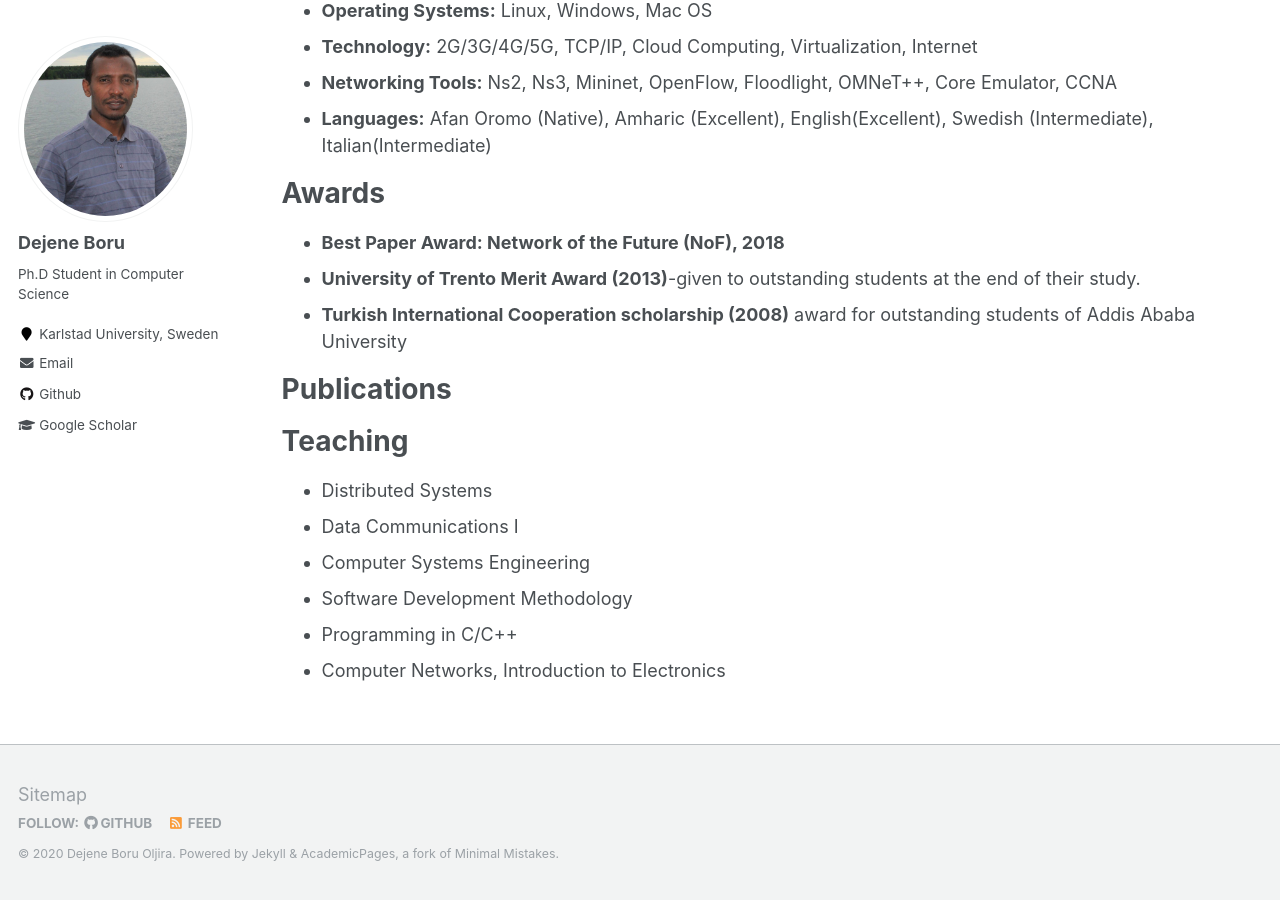
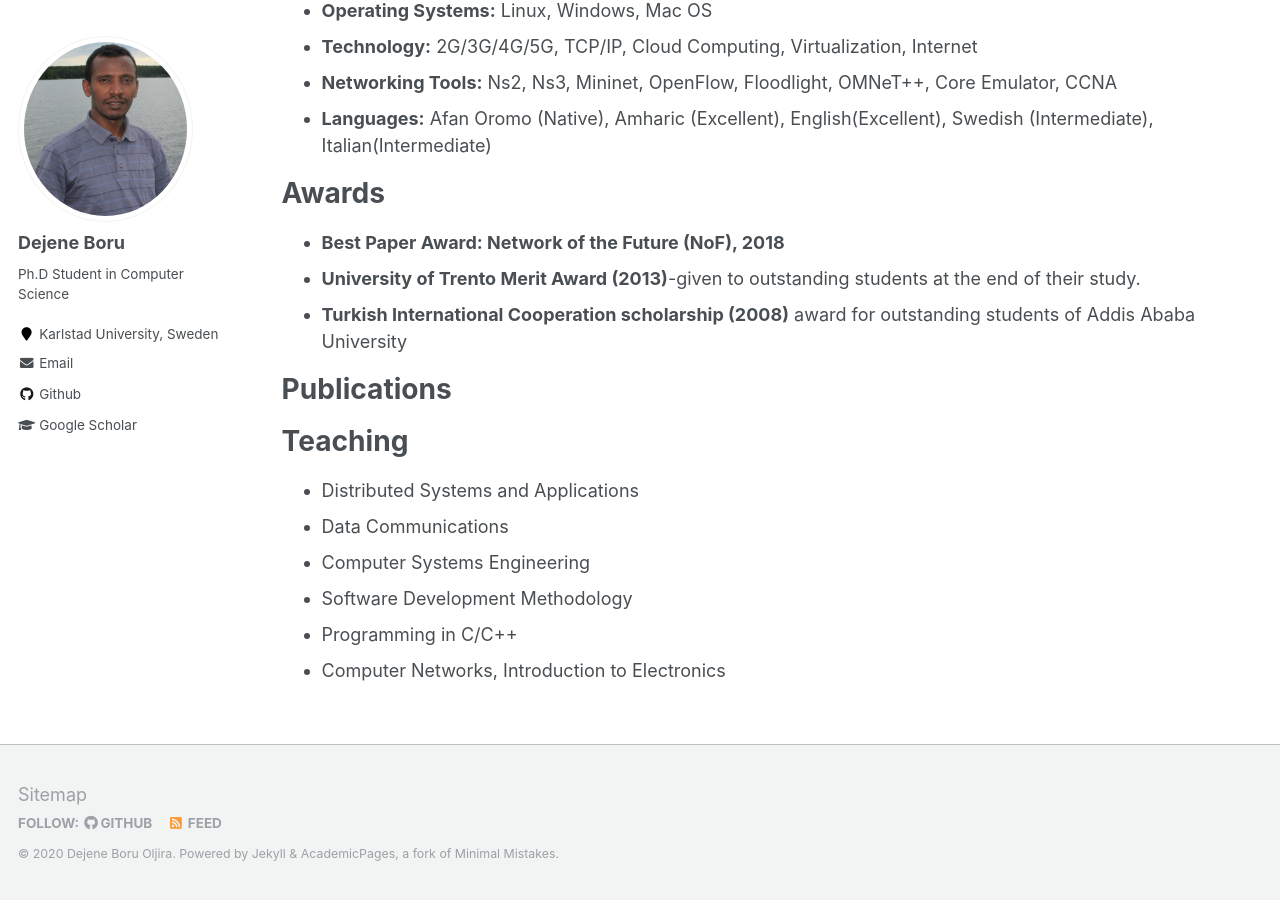
Before and after one commit to dejeneboru/dejeneboru.github.io, a Jekyll site: the page built from _pages/cv.md, in a window 1280 px wide and 900 px high, scrolled down 1540 px. Built offline with Jekyll 4.4.1, drawn with Linux system fonts in a browser that asks for light colours.

Commit message:
edit teaching fields

```diff
--- a/_pages/cv.md
+++ b/_pages/cv.md
@@ -71,8 +71,8 @@ Publications
 
 Teaching
 =====
-* Distributed Systems
-* Data Communications I
+* Distributed Systems and Applications
+* Data Communications
 * Computer Systems Engineering
 * Software Development Methodology
 * Programming in C/C++
```
Also changed, not shown: _pages/teaching.html (+7 -6 lines).
